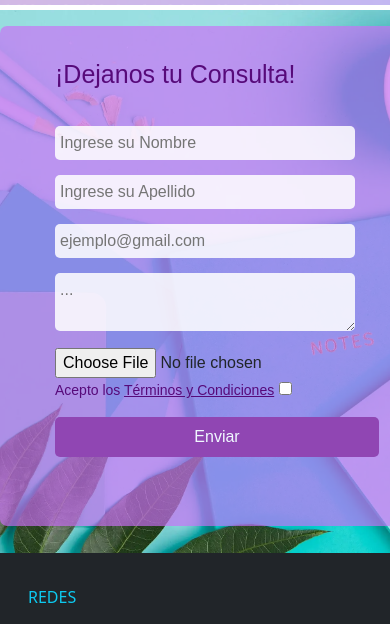
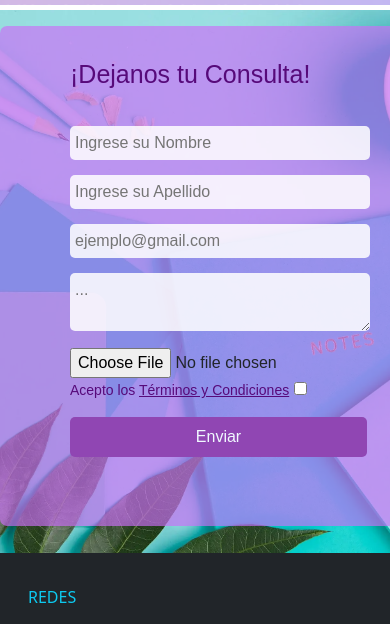
Before and after one commit to Cynthiamilosz/cmilosz_proyecto, a website: page html/contacto.html in a window 390 px wide. Shown: the part 198-822 px from the top of the page. Drawn offline with nearby package versions, Linux system fonts and the light colour scheme; some packages are replaced by stand-ins of ours; a script that the page names is missing.

Commit message:
version 33

```diff
--- a/scss/_mediasq.scss
+++ b/scss/_mediasq.scss
@@ -193,7 +193,7 @@
   /*main contacto*/
 
   .form2 {
-    width: 360px;
+    width: 330px;
     height: 500px;
     margin: auto;
   }
```
Also changed, not shown: css/styleindex.css.
